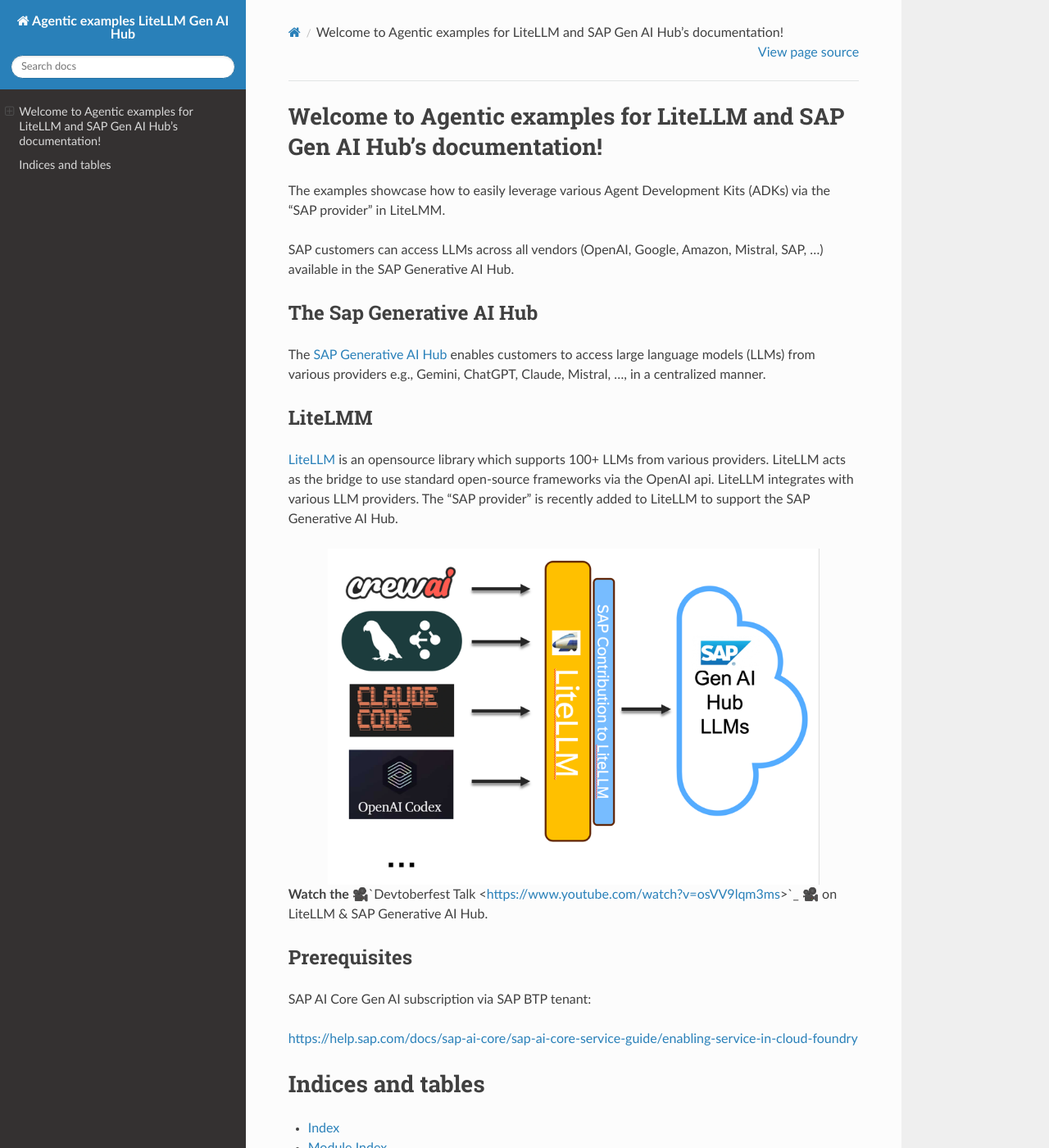
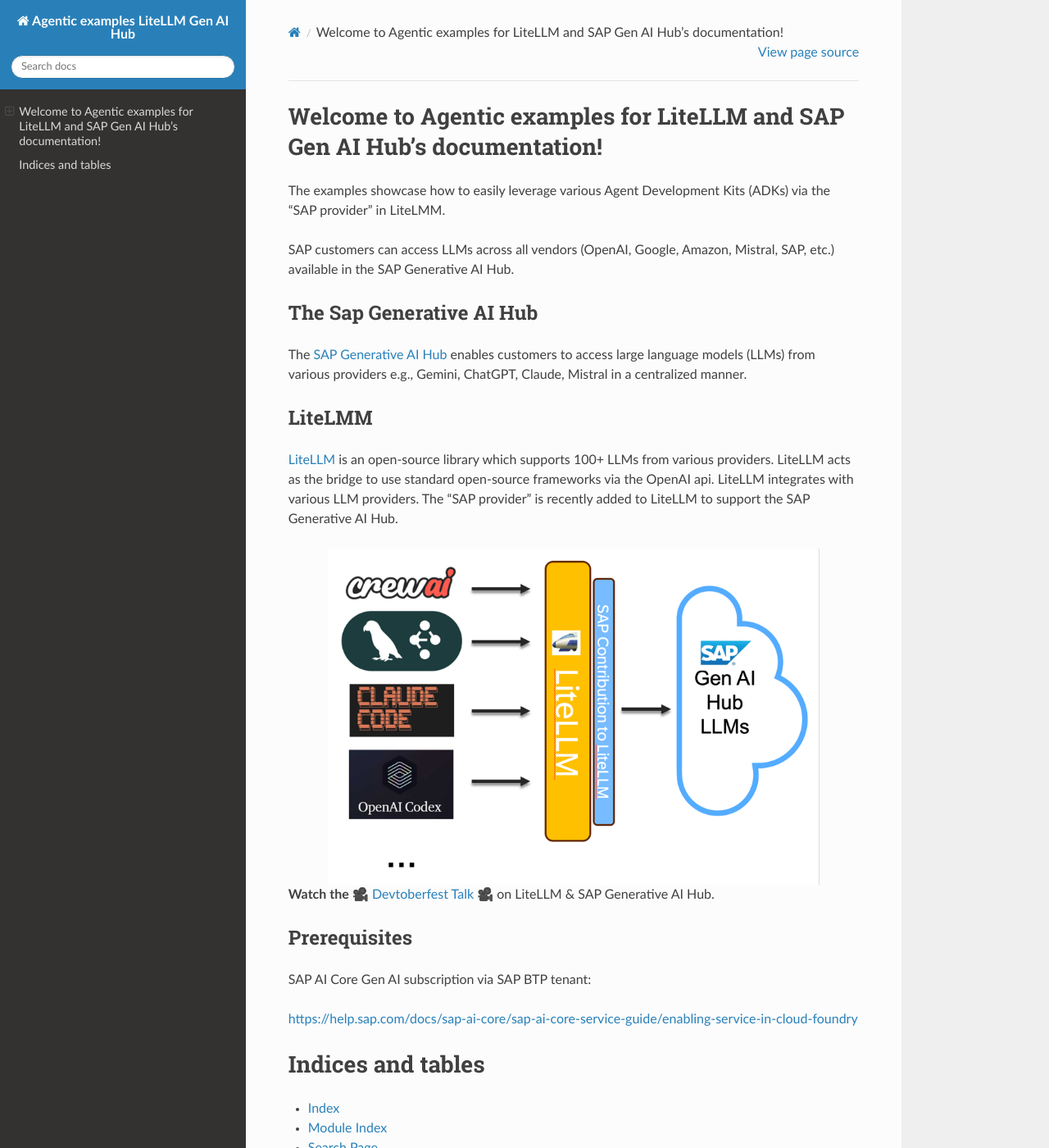
Before and after one commit to sap-contributions/litellm-agentic-examples, a Sphinx documentation site: the page built from docs/source/index.rst, in a window 1280 px wide and 1400 px high. Shown: the whole window at 82% size. Built offline with Sphinx 7.4.7 and the Read the Docs theme 3.1.0, drawn with Linux system fonts in a browser that asks for light colours; pages that are not in the unit, such as notebooks, are missing from menus.

```diff
--- a/docs/source/index.rst
+++ b/docs/source/index.rst
@@ -8,17 +8,17 @@ Welcome to Agentic examples for LiteLLM and SAP Gen AI Hub's documentation!
 
 The examples showcase how to easily leverage various Agent Development Kits (ADKs) via the "SAP provider" in LiteLMM.
 
-SAP customers can access LLMs across all vendors (OpenAI, Google, Amazon, Mistral, SAP, ...) available in the SAP Generative AI Hub.
+SAP customers can access LLMs across all vendors (OpenAI, Google, Amazon, Mistral, SAP, etc.) available in the SAP Generative AI Hub.
 
 The Sap Generative AI Hub
 -------------------------
 The `SAP Generative AI Hub <https://help.sap.com/docs/sap-ai-core/sap-ai-core-service-guide/large-language-models>`_
-enables customers to access large language models (LLMs) from various providers e.g., Gemini, ChatGPT, Claude, Mistral, ...,
+enables customers to access large language models (LLMs) from various providers e.g., Gemini, ChatGPT, Claude, Mistral
 in a centralized manner.
 
 LiteLMM
 ----------------
-`LiteLLM <https://www.litellm.ai>`_ is an opensource library which supports 100+ LLMs from various providers.
+`LiteLLM <https://www.litellm.ai>`_ is an open-source library which supports 100+ LLMs from various providers.
 LiteLLM acts as the bridge to use standard open-source frameworks via the OpenAI api. LiteLLM integrates with various
 LLM providers. The "SAP provider" is recently added to LiteLLM to support the SAP Generative AI Hub.
 
@@ -27,7 +27,7 @@ LLM providers. The "SAP provider" is recently added to LiteLLM to support the SA
    :width: 600px
    :align: center
 
-**Watch the** 🎥`Devtoberfest Talk <https://www.youtube.com/watch?v=osVV9lqm3ms>`_ 🎥 on LiteLLM & SAP Generative AI Hub.
+**Watch the** 🎥 `Devtoberfest Talk <https://www.youtube.com/watch?v=osVV9lqm3ms>`_ 🎥 on LiteLLM & SAP Generative AI Hub.
 
 
 Prerequisites
```
Also changed, not shown: README.md (+3 -3 lines).
